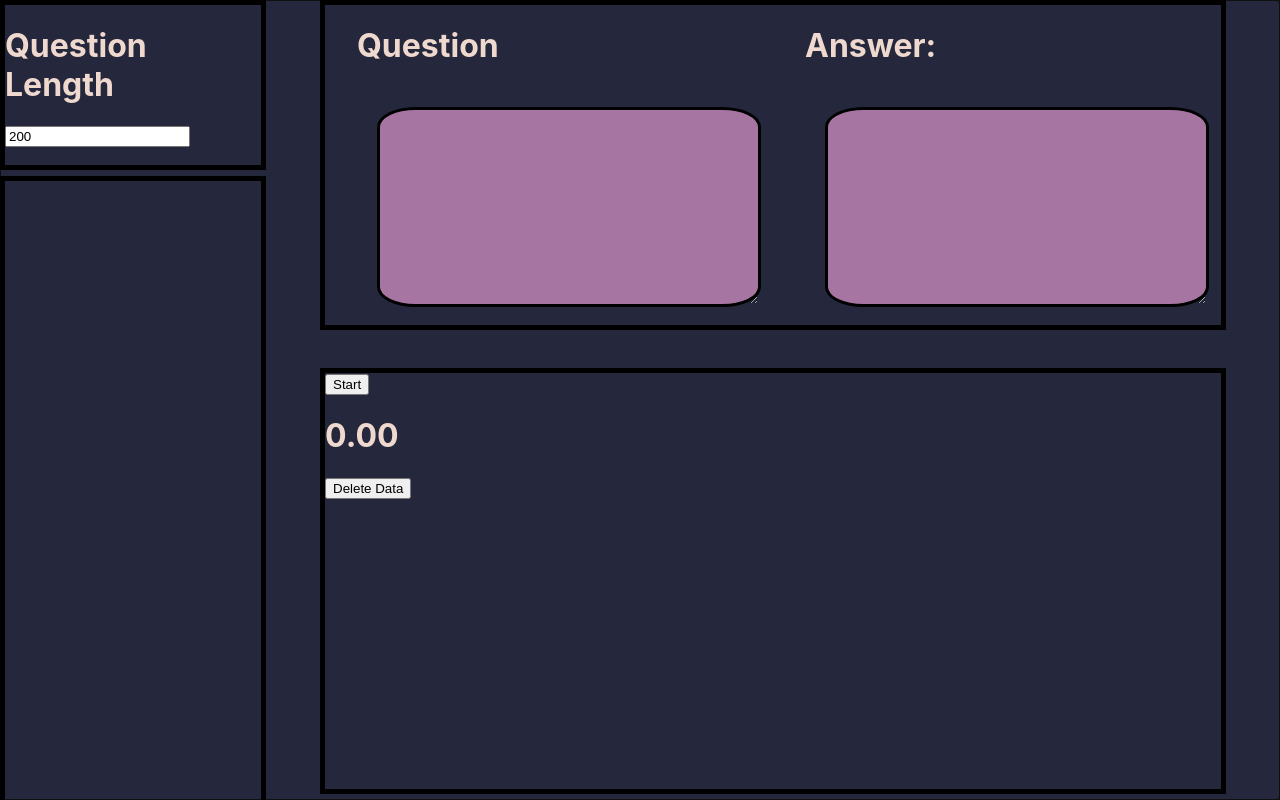
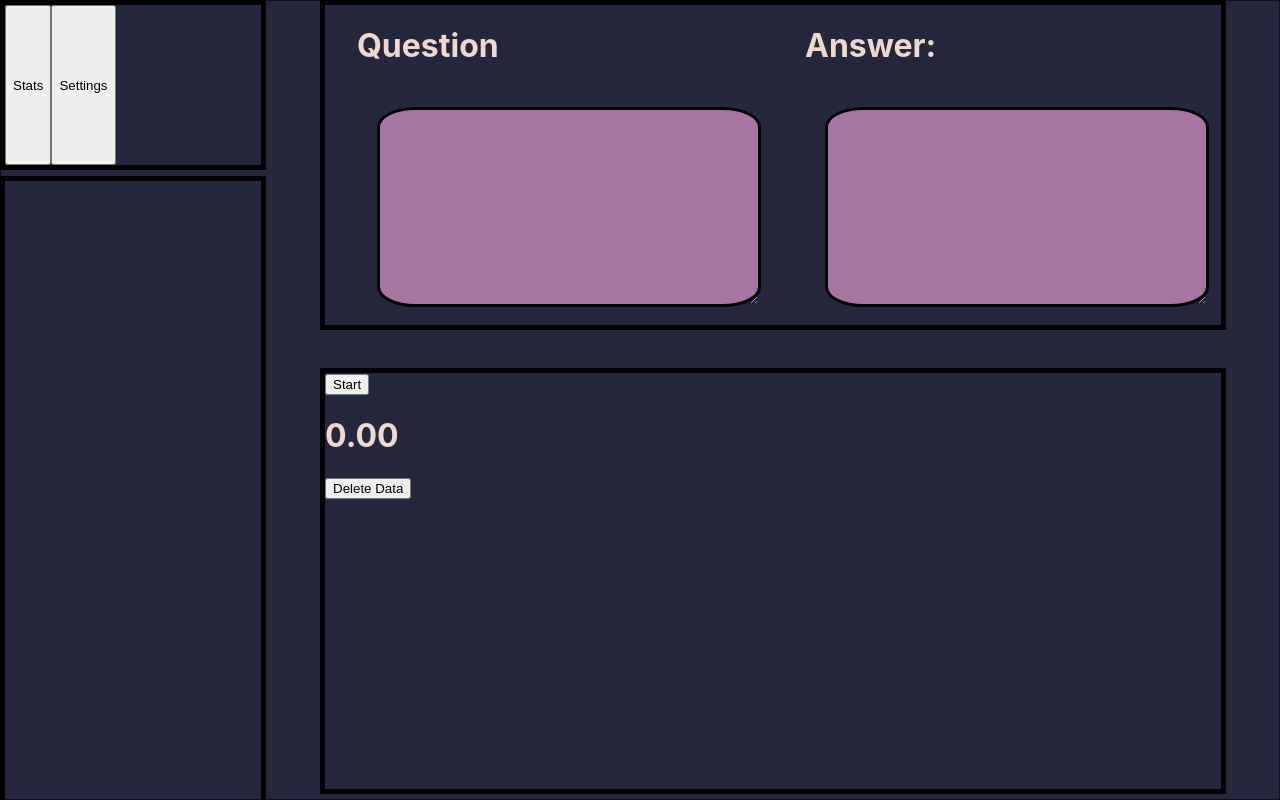
Before and after one commit to RasmusKuusmaa/Mneme, a React (Create React App) app: page / in a window 1280 px wide. Built offline with nearby package versions, Linux system fonts and the light colour scheme.

Commit message:
change between stats and settings page

```diff
--- a/src/App.css
+++ b/src/App.css
@@ -11,7 +11,7 @@ Text Color: #efd9ceff;
   height: 100vh;
 }
 
-.Settings {
+.Statset {
 
   border: 5px solid black;
   position: fixed;
@@ -19,9 +19,13 @@ Text Color: #efd9ceff;
   height: 20vh;
   left: 0;
   top: 0;
+  display: flex;
+  grid-template-columns: repeat(2, 1fr);
 }
-.Settings input {
-  position: fixed !important;
+.StatsetButton{
+  background-color: black;
+  width: auto;
+  height: auto;
 }
 .Stats {
   border: 5px solid black;
--- a/src/App.js
+++ b/src/App.js
@@ -148,6 +148,9 @@ function App() {
     }
   }, [hidden]);
 
+  // Change between Stats and settings;
+  const [statsOn, setStatsOn] = useState(true);
+
   return (
     <div
       className="Container"
@@ -165,7 +168,11 @@ function App() {
         }
       }}
     >
-      <div className="Settings">
+      <div className="Statset">
+        { /*
+
+          !!!!Delete after implementation in a different place!!!!
+
          <div>
          <h1>Question Length</h1>
          <input
@@ -180,7 +187,16 @@ function App() {
           }}
           />
           </div>
+          */
+        }
+        <button onClick={() => setStatsOn(true)}>
+          Stats
+        </button>
+        <button onClick={() => setStatsOn(false)}>
+          Settings
+        </button>
       </div>
+      {statsOn &&
         <div className="Stats">
         <ul>
           {attempts.map((attempt, index) => (
@@ -189,7 +205,7 @@ function App() {
             </li>
           ))}
         </ul>
-      </div>
+      </div>}
 
       <div className="QuestionBox">
         {!hidden && started && (
```
Lines whose indentation alone changed are shown as unchanged.
